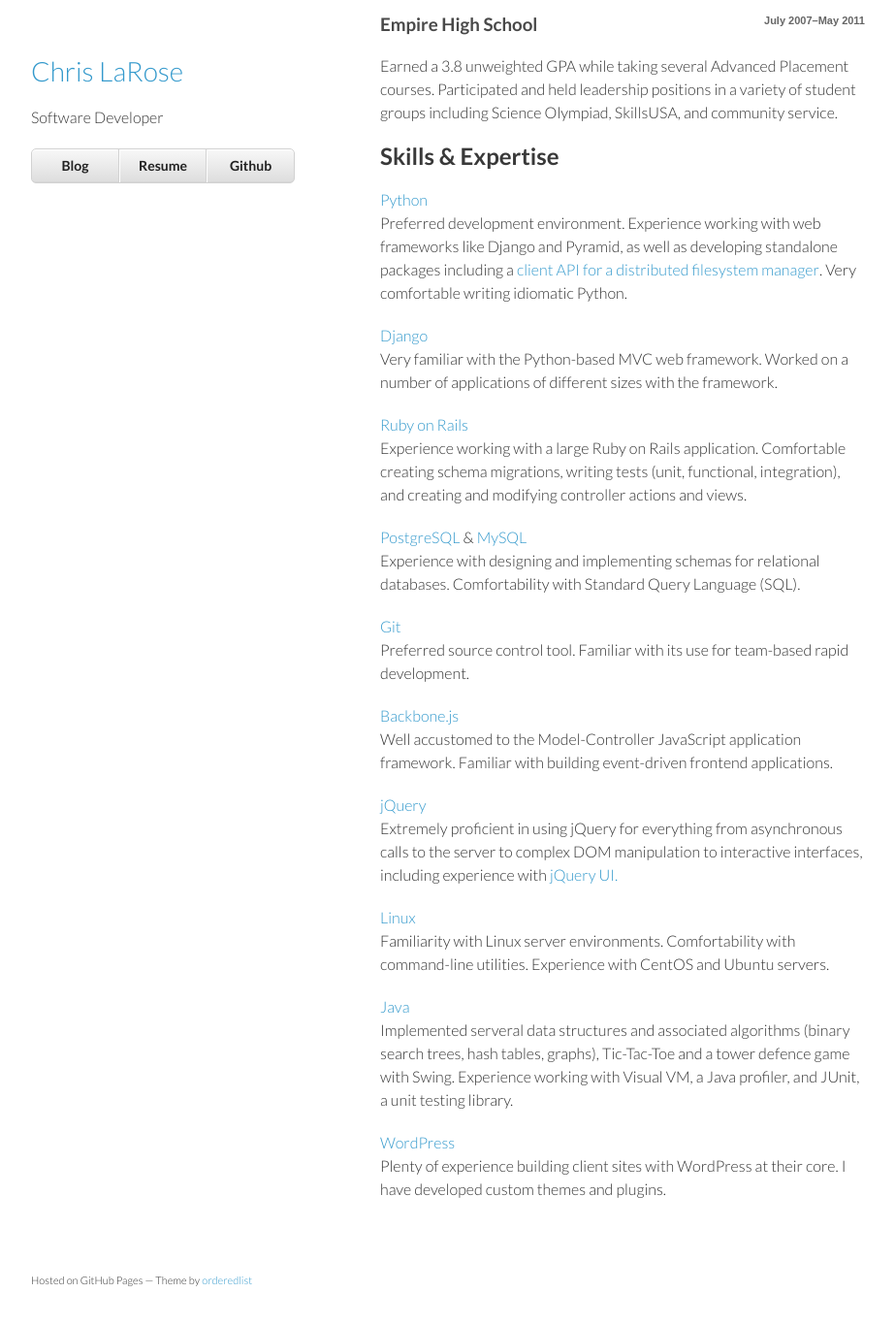
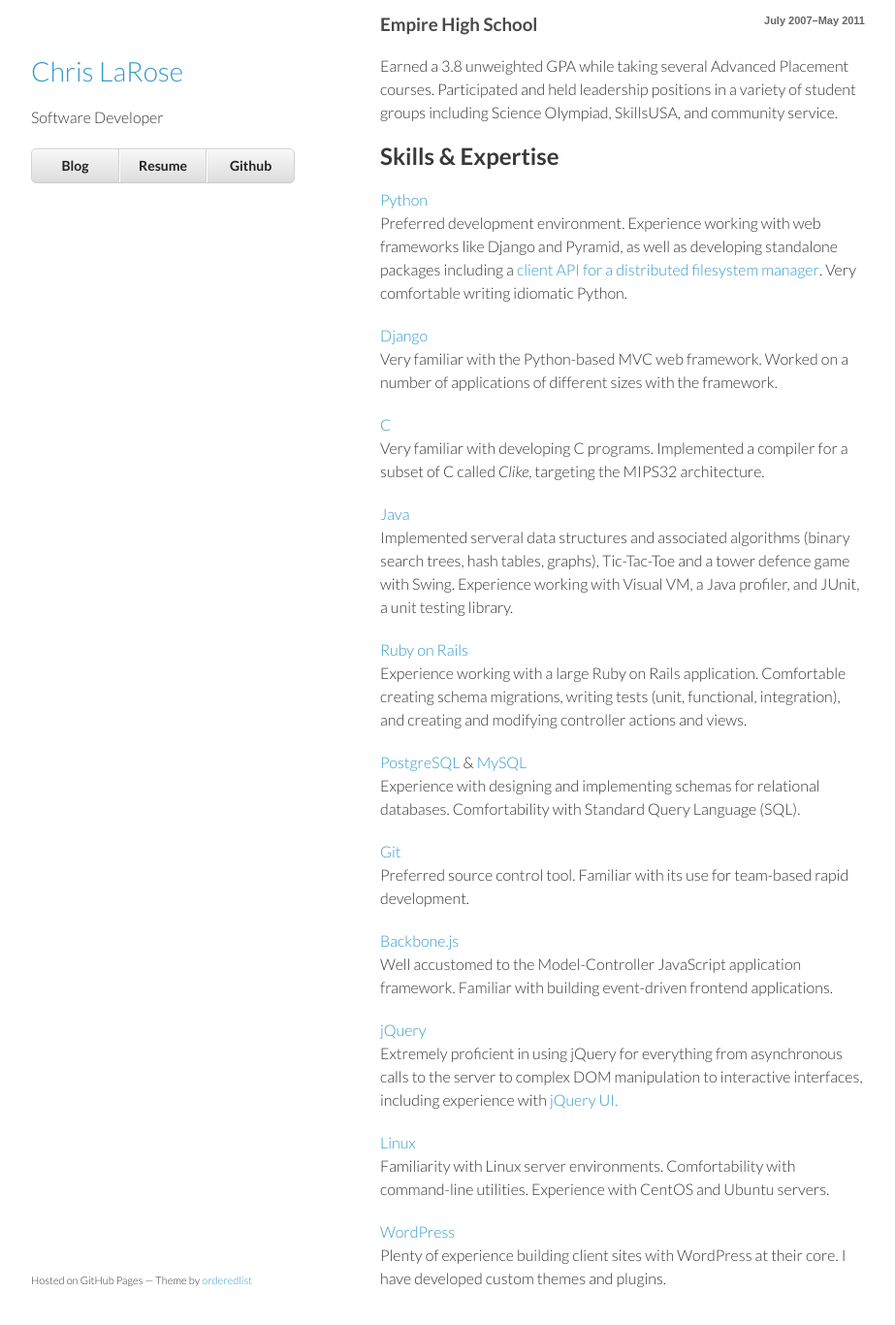
Before and after one commit to cjlarose/cjlarose.github.io, a Jekyll site: the page built from resume/index.html, in a window 1280 px wide and 1400 px high, scrolled down 1387 px. Shown: the top 1366 px of the window at 97% size, without its empty margins (178-1101 px from the left). Built offline with Jekyll 4.4.1, drawn with Linux system fonts in a browser that asks for light colours.

Commit message:
Added C to resume

```diff
--- a/resume/index.html
+++ b/resume/index.html
@@ -138,6 +138,21 @@
      applications of different sizes with the framework.</p>
    </li>
 
+   <li class="print-hidden">
+    <a href="http://www.gnu.org/software/gnu-c-manual/gnu-c-manual.html">C</a>
+
+    <p>Very familiar with developing C programs. Implemented a compiler for a subset of C called <em>Clike</em>, targeting the MIPS32 architecture.</p>
+   </li>
+
+   <li>
+     <a href="http://www.oracle.com/technetwork/java/index.html">Java</a>
+
+     <p>Implemented serveral data structures and associated algorithms (binary search trees, hash tables, graphs),
+     Tic-Tac-Toe and a tower defence game with Swing. Experience working with
+     Visual VM, a Java profiler, and JUnit, a unit
+     testing library.</p>
+   </li>
+
    <li>
      <a href="http://rubyonrails.org/">Ruby on Rails</a>
 
@@ -183,15 +198,6 @@
      utilities. Experience with CentOS and Ubuntu servers.</p>
    </li>
 
-   <li>
-     <a href="http://www.oracle.com/technetwork/java/index.html">Java</a>
-
-     <p>Implemented serveral data structures and associated algorithms (binary search trees, hash tables, graphs),
-     Tic-Tac-Toe and a tower defence game with Swing. Experience working with
-     Visual VM, a Java profiler, and JUnit, a unit
-     testing library.</p>
-   </li>
-
    <li class="print-hidden">
      <a href="http://wordpress.org/">WordPress</a>
 
```
